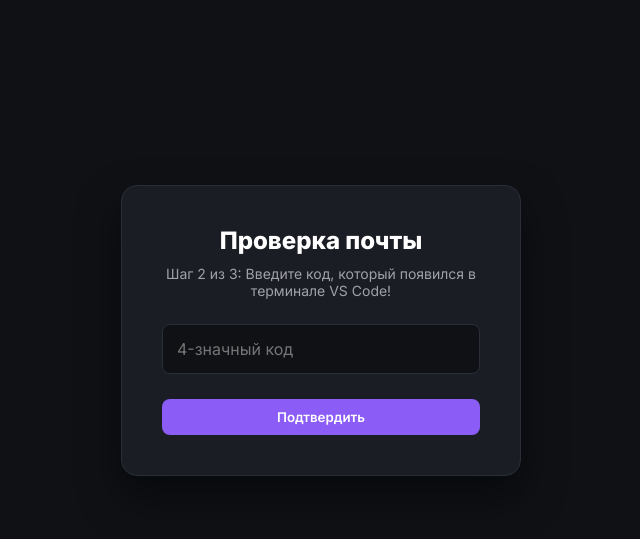
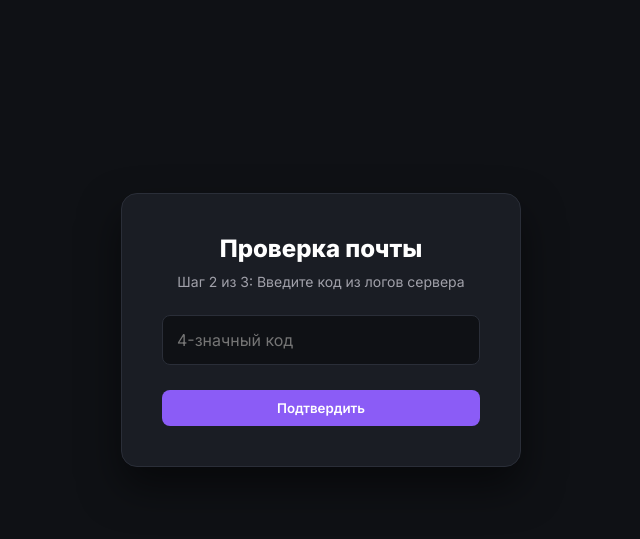
Before and after one commit to sergeyspasennikov0-create/nexus-market, a Flask app: page /verify in a window 1280 px wide. Shown: the part 71-610 px from the top of the page, without its empty margins (319-959 px from the left). Run offline with Flask 3, Linux system fonts and the light colour scheme; the visitor is signed in with stand-in values (Sample User, id 1).

Commit message:
Add files via upload

```diff
--- a/templates/auth.html
+++ b/templates/auth.html
@@ -13,15 +13,17 @@
 
         {% elif mode == 'register' %}
             <h2>Создать аккаунт</h2>
-            <p class="auth-subtitle">Шаг 1 из 3: Введите вашу почту</p>
+            <p class="auth-subtitle">Шаг 1 из 3: Заполните данные</p>
             <form method="POST" action="/register">
+                <input type="text" name="name" placeholder="Ваше имя (Никнейм)" required>
                 <input type="email" name="email" placeholder="example@mail.ru" required>
+                <input type="tel" name="phone" placeholder="+7 (999) 123-45-67" required>
                 <button type="submit" class="btn-primary full-width">Получить код</button>
             </form>
 
         {% elif mode == 'verify' %}
             <h2>Проверка почты</h2>
-            <p class="auth-subtitle">Шаг 2 из 3: Введите код, который появился в терминале VS Code!</p>
+            <p class="auth-subtitle">Шаг 2 из 3: Введите код из логов сервера</p>
             <form method="POST" action="/verify">
                 <input type="text" name="code" placeholder="4-значный код" maxlength="4" required>
                 <button type="submit" class="btn-primary full-width">Подтвердить</button>
```
